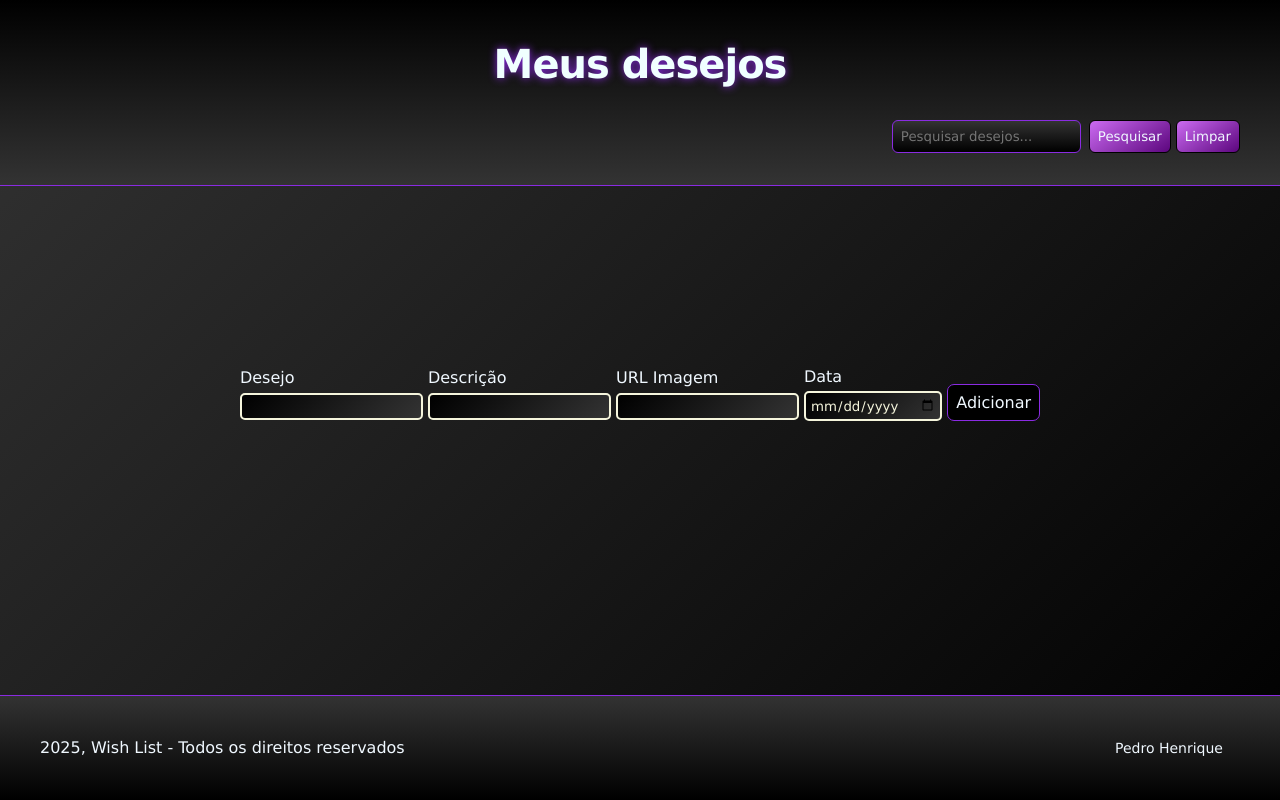
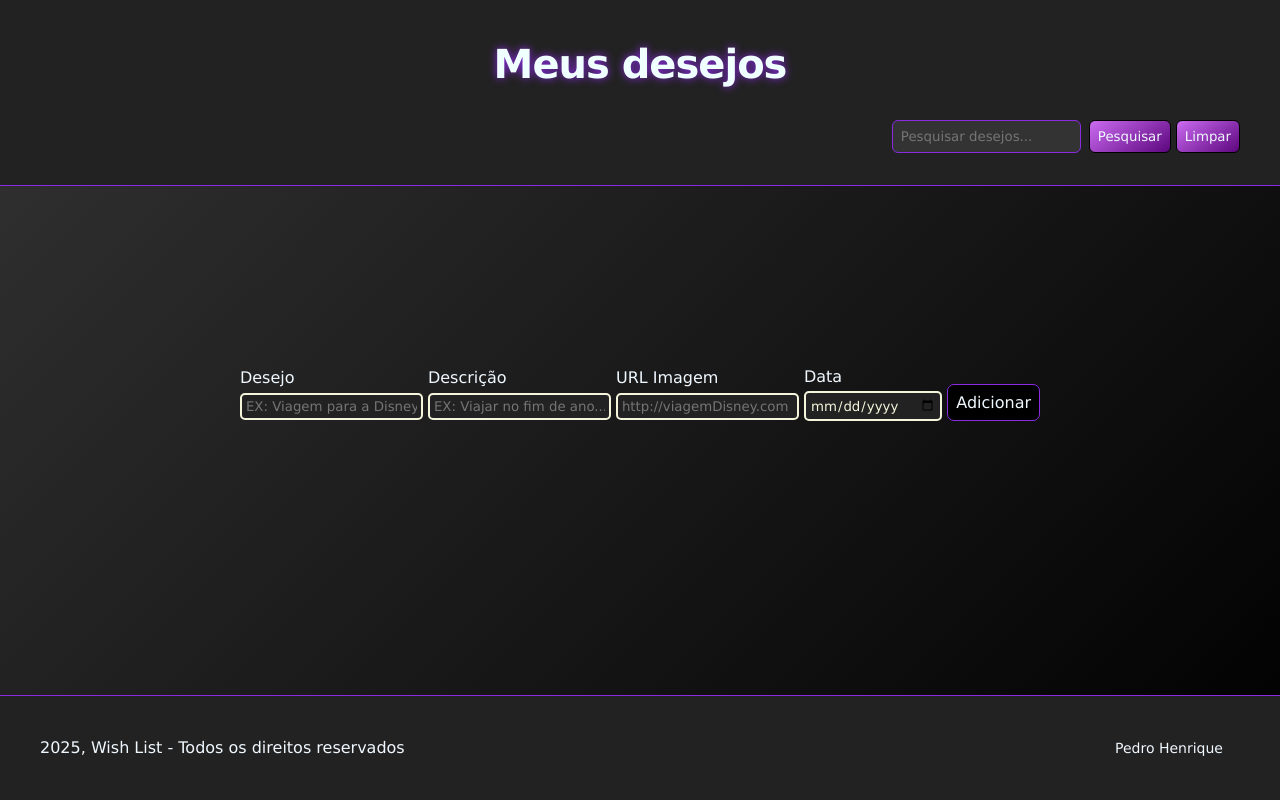
Before and after one commit to preudu-cmd-hash/wish-list, a React (Vite) app: page / in a window 1280 px wide. Built offline with nearby package versions, Linux system fonts and the light colour scheme.

Commit message:
adiciona placeholder no AddItemForm

```diff
--- a/src/Components/AddItemForm/AddItemForm.jsx
+++ b/src/Components/AddItemForm/AddItemForm.jsx
@@ -14,6 +14,7 @@ export const AddItemForm = ({ handleSubmit, form, setForm }) => {
       <div className={styles.inputContainer}>
         <label htmlFor="name">Desejo</label>
         <input
+          placeholder="EX: Viagem para a Disney"
           type="text"
           name="name"
           value={form.name}
@@ -24,6 +25,7 @@ export const AddItemForm = ({ handleSubmit, form, setForm }) => {
       <div className={styles.inputContainer}>
         <label htmlFor="description">Descrição</label>
         <input
+          placeholder="EX: Viajar no fim de ano..."
           type="text"
           name="description"
           value={form.description}
@@ -34,6 +36,7 @@ export const AddItemForm = ({ handleSubmit, form, setForm }) => {
       <div className={styles.inputContainer}>
         <label htmlFor="urlImage">URL Imagem</label>
         <input
+          placeholder="http://viagemDisney.com"
           type="text"
           name="urlImage"
           value={form.urlImage}
--- a/src/Components/AddItemForm/AddItemForm.module.css
+++ b/src/Components/AddItemForm/AddItemForm.module.css
@@ -18,7 +18,7 @@
   border: 2px solid #e2e8f0;
   border-color: beige;
   border-radius: 5px;
-  background: linear-gradient(135deg, #000 0%, #333 100%);
+  background: #222222;
   color: beige;
 }
 
--- a/src/Components/Footer/Footer.module.css
+++ b/src/Components/Footer/Footer.module.css
@@ -1,5 +1,5 @@
 .footer {
-  background: linear-gradient(360deg, #000 0%, #333 100%);
+  background-color: #222222;
   backdrop-filter: blur(10px);
   border-top: 1px solid #8a2be2;
   padding: 2rem 1rem;
--- a/src/Components/Header/Header.module.css
+++ b/src/Components/Header/Header.module.css
@@ -1,5 +1,5 @@
 .header {
-  background: linear-gradient(#000 0%, #333 100%);
+  background-color: #222222;
   backdrop-filter: blur(10px);
   border-bottom: 1px solid #8a2be2;
   padding: 2rem 1rem;
@@ -34,7 +34,7 @@
 .input {
   padding: 8px;
   margin-right: 8px;
-  background: linear-gradient(#333 0%, #000 100%);
+  background-color: #333;
   color: beige;
   border: 1px solid blueviolet;
   border-radius: 6px;
```
